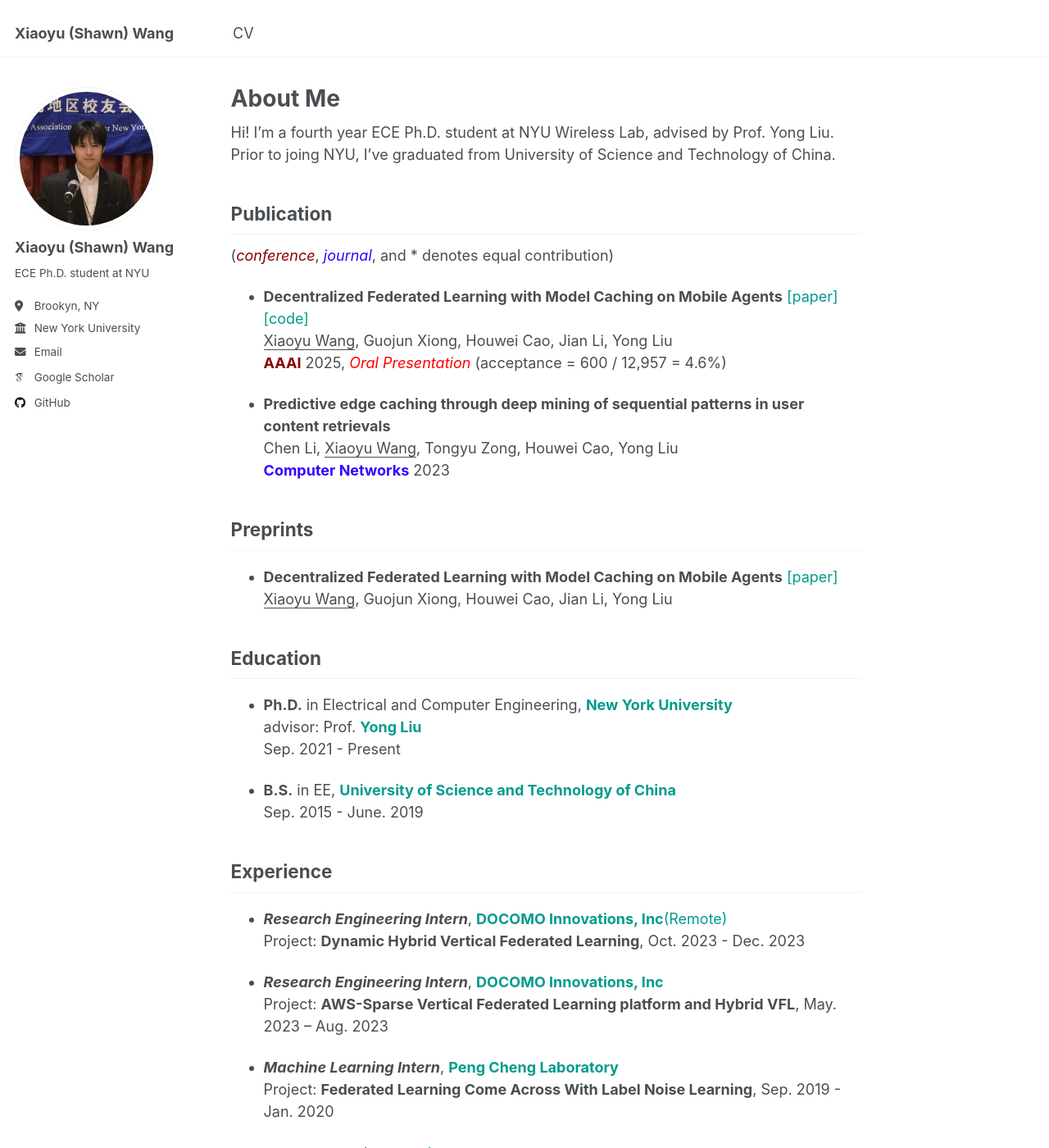
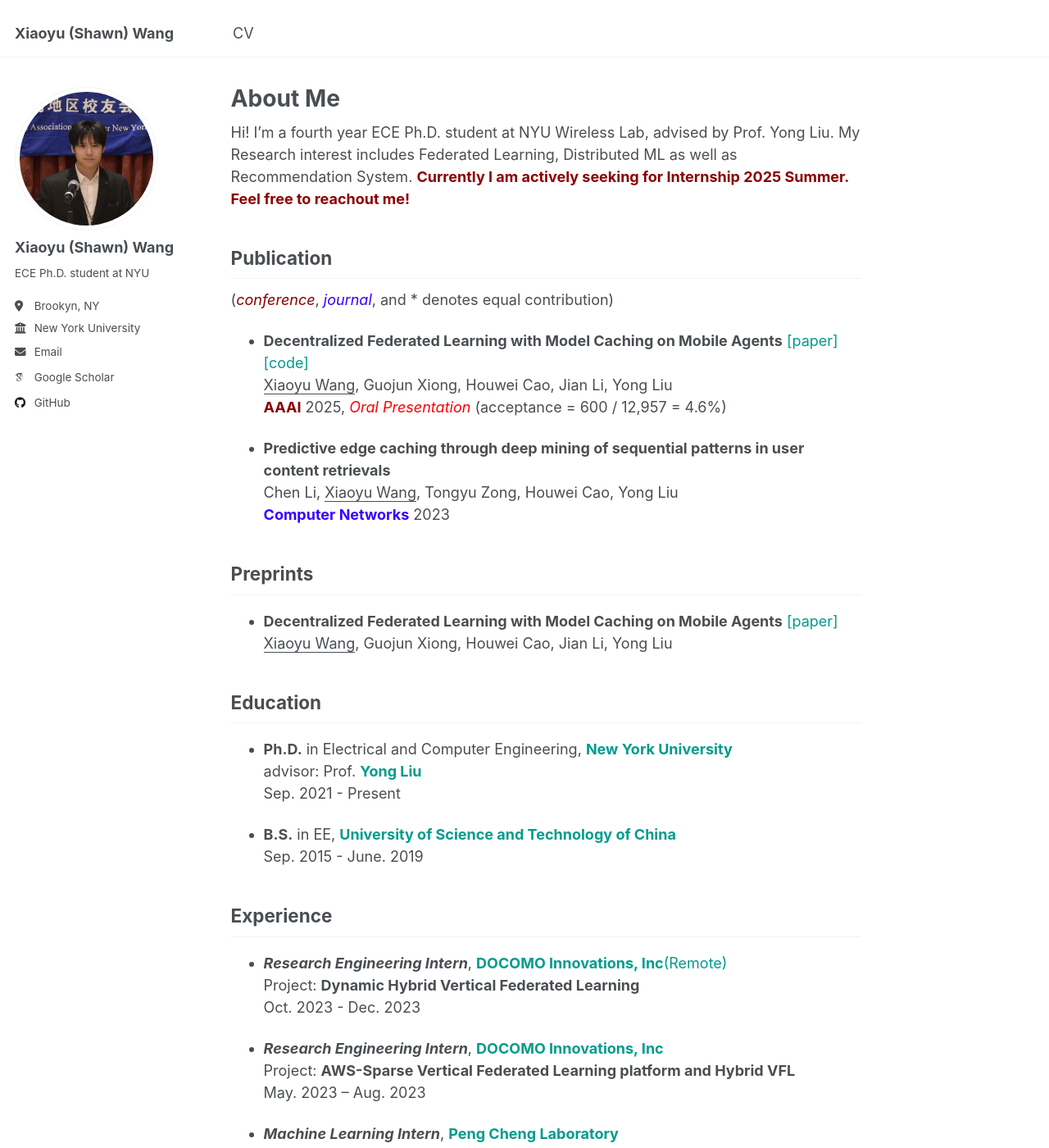
Before and after one commit to shawnxiaoyuwang/shawnxiaoyuwang.github.io, a Jekyll site: the page built from _pages/about.md, in a window 1280 px wide and 1400 px high. Shown: the whole window at 82% size. Built offline with Jekyll 4.4.1, drawn with Linux system fonts in a browser that asks for light colours; some web fonts are replaced; some of the changed text lies outside the part shown.

Commit message:
Update about.md

```diff
--- a/_pages/about.md
+++ b/_pages/about.md
@@ -7,8 +7,8 @@ redirect_from:
   - /about.html
 ---
 
-Hi! I’m a fourth year ECE Ph.D. student at NYU Wireless Lab, advised by Prof. Yong Liu. Prior to joing NYU, I’ve graduated from University of Science and Technology of China.
-
+Hi! I’m a fourth year ECE Ph.D. student at NYU Wireless Lab, advised by Prof. Yong Liu. My Research interest includes Federated Learning, Distributed ML as well as Recommendation System.
+<span style="color:darkred">**Currently I am actively seeking for Internship 2025 Summer. Feel free to reachout me!**</span>
 
 Publication
 ------
@@ -40,13 +40,17 @@ Sep. 2015 - June. 2019
 Experience
 ------
 * ***Research Engineering Intern***, <a href="https://www.docomoinnovations.com/" style="color: #009B8B; text-decoration: none;">**DOCOMO Innovations, Inc**(Remote)</a> \\
-Project: **Dynamic Hybrid Vertical Federated Learning**, Oct. 2023 - Dec. 2023
+Project: **Dynamic Hybrid Vertical Federated Learning**\\
+Oct. 2023 - Dec. 2023
 
 * ***Research Engineering Intern***, <a href="https://www.docomoinnovations.com/" style="color: #009B8B; text-decoration: none;">**DOCOMO Innovations, Inc**</a> \\
-Project: **AWS-Sparse Vertical Federated Learning platform and Hybrid VFL**, May. 2023 – Aug. 2023
+Project: **AWS-Sparse Vertical Federated Learning platform and Hybrid VFL**\\
+May. 2023 – Aug. 2023
 
 * ***Machine Learning Intern***, <a href="https://data-starcloud.pcl.ac.cn/" style="color: #009B8B; text-decoration: none;">**Peng Cheng Laboratory**</a> \\
-Project: **Federated Learning Come Across With Label Noise Learning**, Sep. 2019 - Jan. 2020
+Project: **Federated Learning Come Across With Label Noise Learning**\\
+Sep. 2019 - Jan. 2020
 
 * ***Research Assistant***, <a href="https://wireless.engineering.nyu.edu/" style="color: #009B8B; text-decoration: none;">**Wireless Lab**</a> \\
-Advisor: Prof. <a href="https://wireless.engineering.nyu.edu/yong-liu/" style="color: #009B8B; text-decoration:none">**Yong Liu**</a>, Sep. 2021 - Present
+Advisor: Prof. <a href="https://wireless.engineering.nyu.edu/yong-liu/" style="color: #009B8B; text-decoration:none">**Yong Liu**</a>\\
+Sep. 2021 - Present
```
